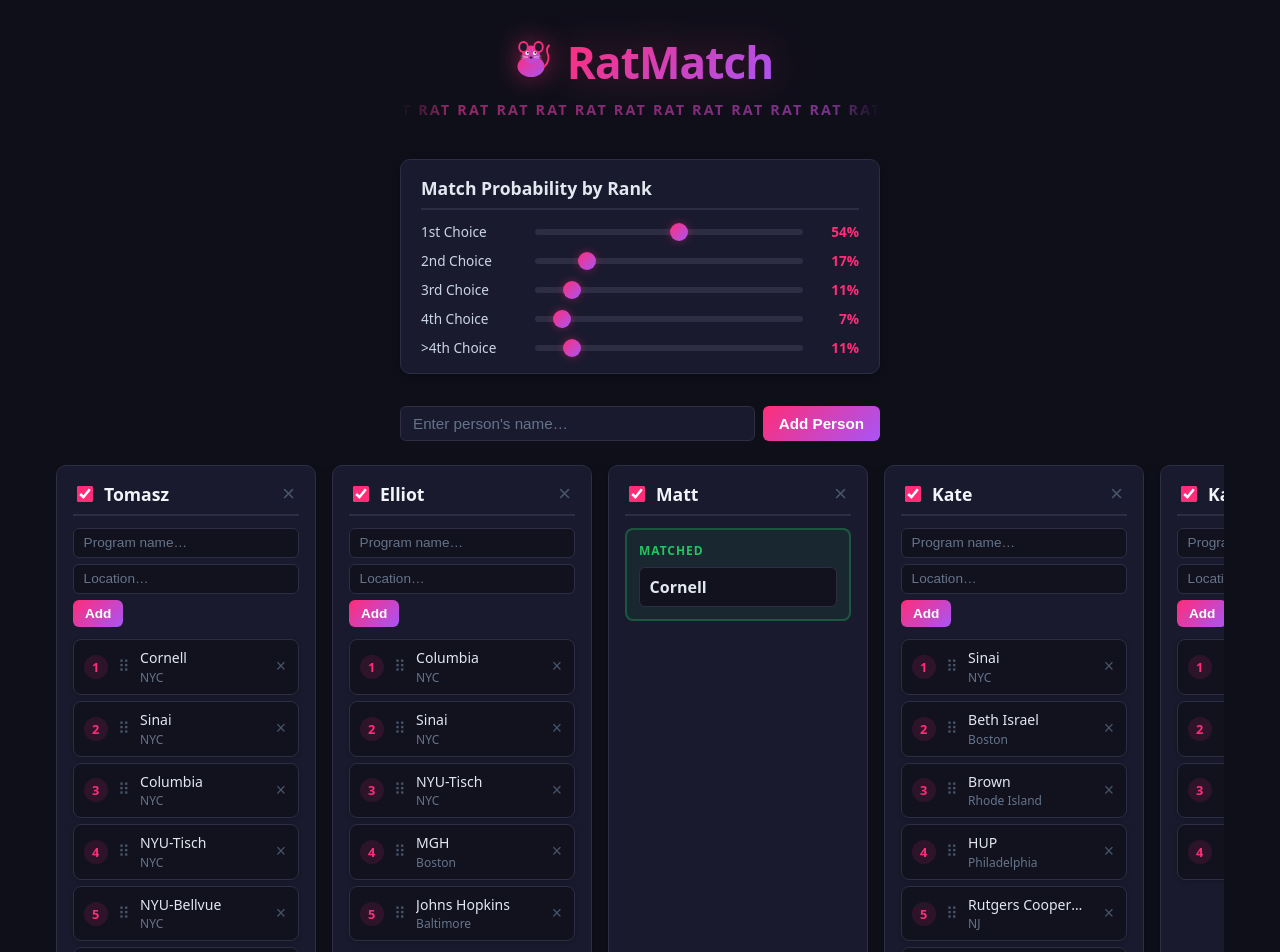
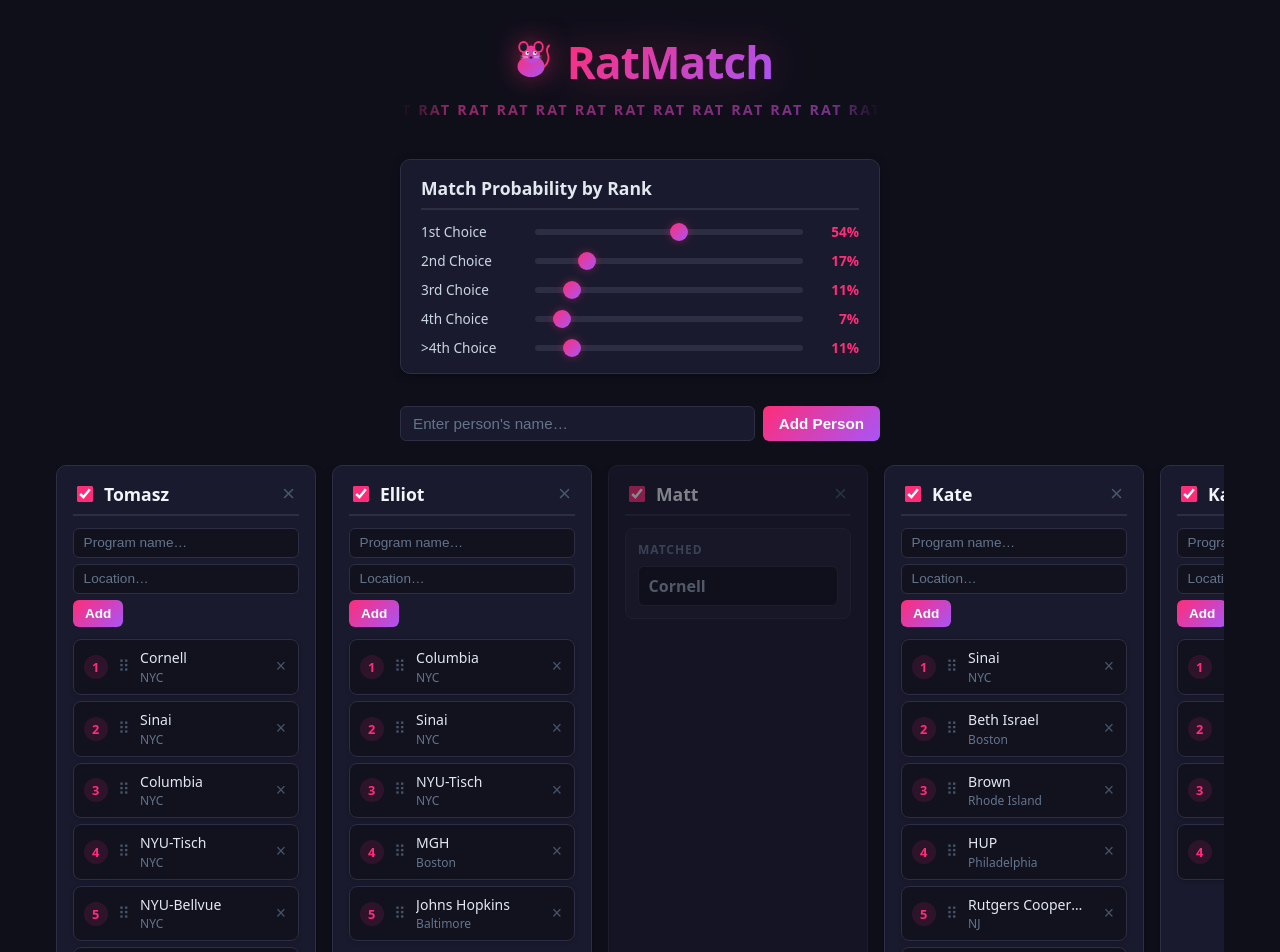
Before and after one commit to ttabernacki/ClaudeTestEnvironment, a React (Vite) app: page / in a window 1280 px wide. Shown: the top 952 px of the page. Built offline with nearby package versions, Linux system fonts and the light colour scheme.

Commit message:
Grey out Matt's matched column instead of green accent
Apply 50% opacity to the whole column and use muted grey tones
for the matched status display.

https://claude.ai/code/session_014aT6o44rtdC8bCM9Eaeb1a

```diff
--- a/src/App.css
+++ b/src/App.css
@@ -317,13 +317,17 @@
 }
 
 /* ── Matched Status ── */
+.person-column.matched {
+  opacity: 0.5;
+}
+
 .matched-status {
   display: flex;
   flex-direction: column;
   gap: 0.5rem;
   padding: 0.75rem;
-  background: rgba(34, 197, 94, 0.08);
-  border: 2px solid rgba(34, 197, 94, 0.3);
+  background: rgba(100, 116, 139, 0.08);
+  border: 1px solid #2d2d44;
   border-radius: 8px;
 }
 
@@ -332,14 +336,14 @@
   font-weight: 700;
   text-transform: uppercase;
   letter-spacing: 0.08em;
-  color: #22c55e;
+  color: #64748b;
   margin: 0;
 }
 
 .matched-program {
   font-size: 1rem;
   font-weight: 600;
-  color: #e2e8f0;
+  color: #94a3b8;
   padding: 0.5rem 0.6rem;
   background: #12121f;
   border: 1px solid #2d2d44;
--- a/src/components/PersonColumn.jsx
+++ b/src/components/PersonColumn.jsx
@@ -56,7 +56,7 @@ export default function PersonColumn({ person, onRemovePerson, onUpdatePrograms,
   }
 
   return (
-    <div className={`person-column${person.included === false ? ' excluded' : ''}`}>
+    <div className={`person-column${person.included === false ? ' excluded' : ''}${person.matched ? ' matched' : ''}`}>
       <div className="person-header">
         <label className="include-toggle" title={person.included === false ? 'Excluded from calculations' : 'Included in calculations'}>
           <input
```
